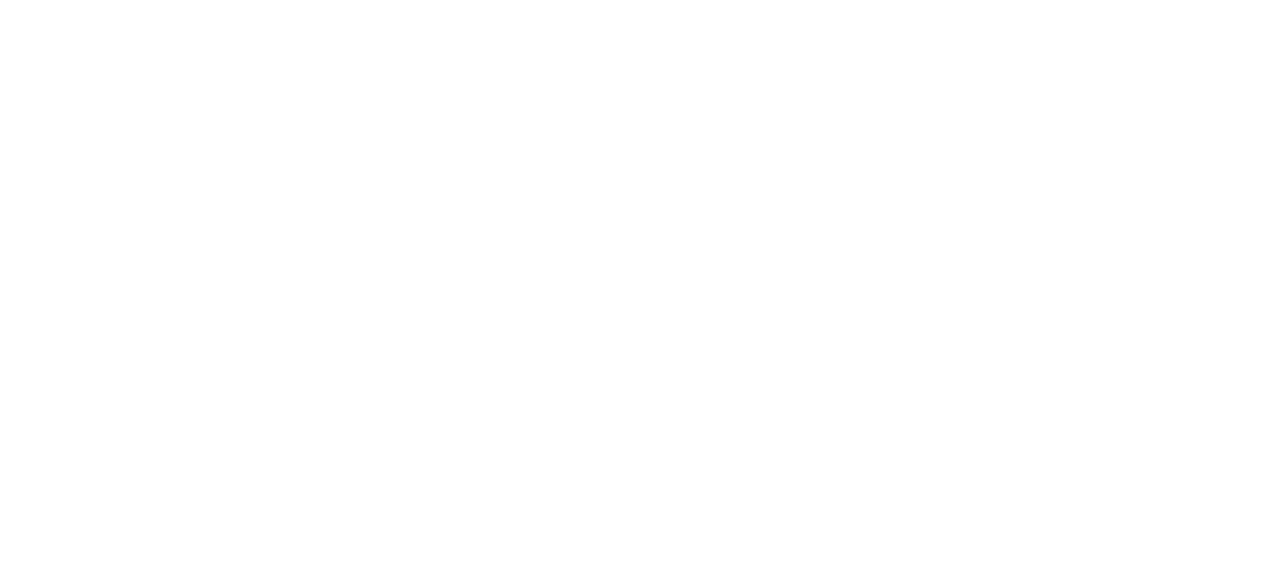
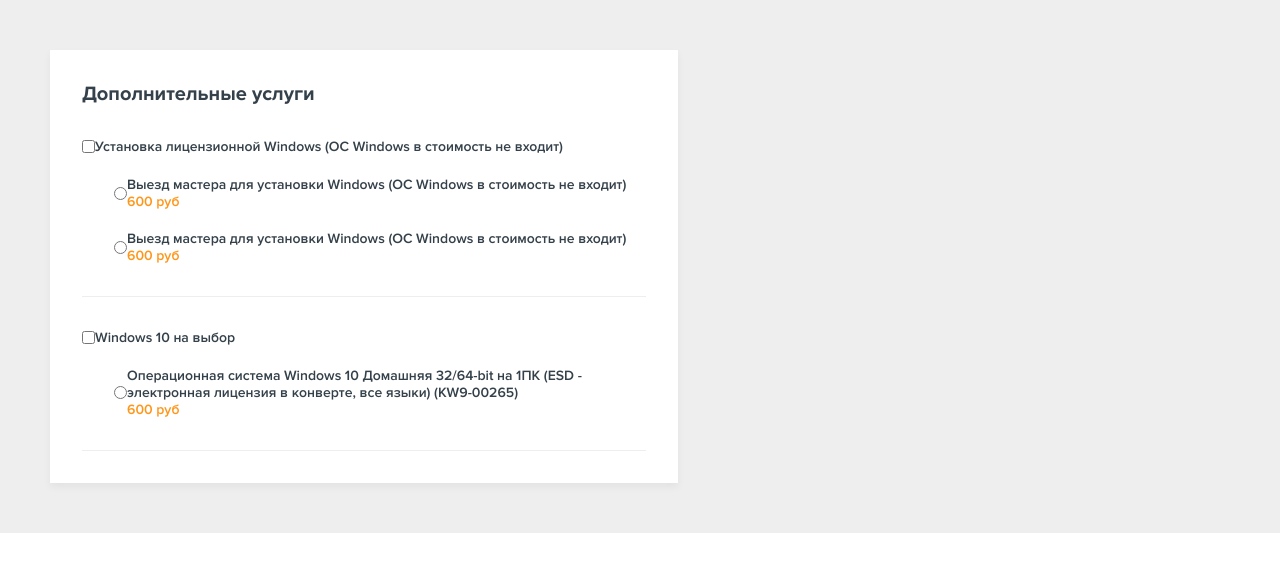
Before and after one commit to Twocram/botoland-test, a Next.js app: page / in a window 1280 px wide. Shown: the top 572 px of the page. Built offline with nearby package versions, Linux system fonts and the light colour scheme.

Commit message:
added output of AddServices component with props

```diff
--- a/pages/index.js
+++ b/pages/index.js
@@ -1,3 +1,9 @@
+import AddServices from '../components/AddServices';
+import { services } from './api/services';
 export default function Home() {
-  return <div></div>;
+  return (
+    <div style={{ padding: 50, background: '#eeeeee' }}>
+      <AddServices services={services} />
+    </div>
+  );
 }
```
